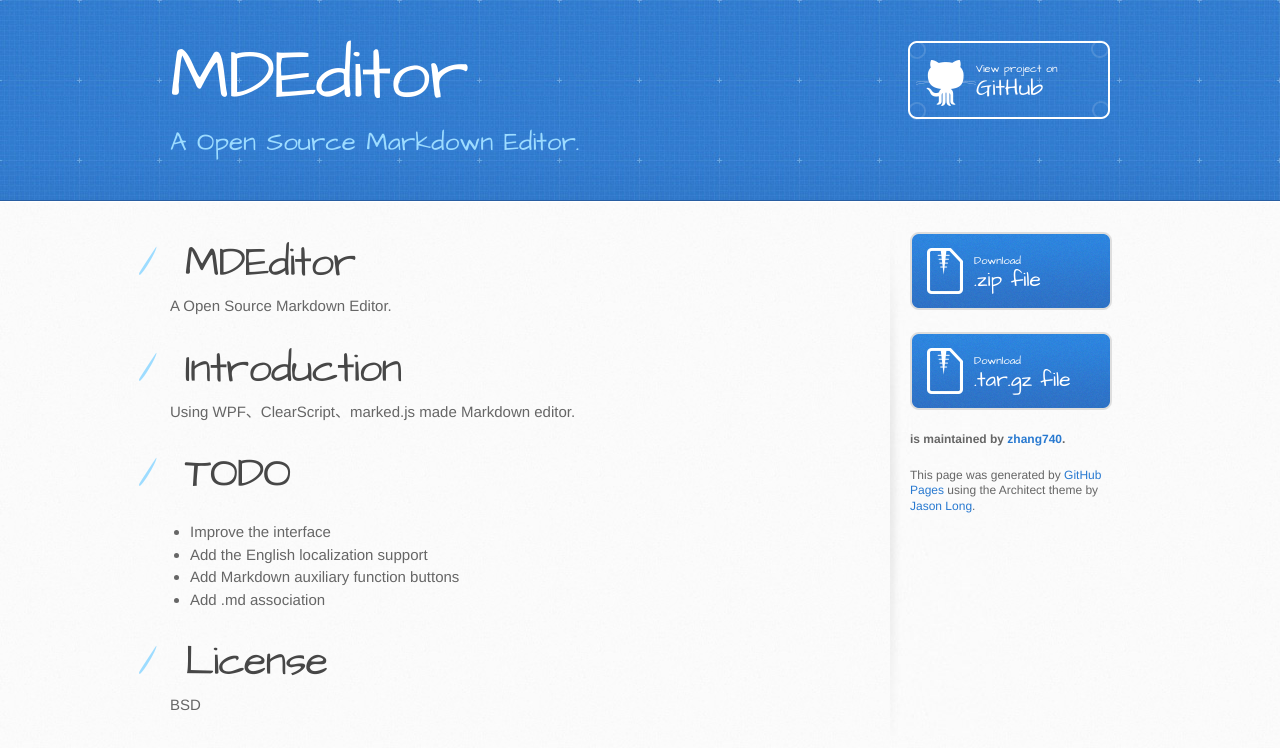
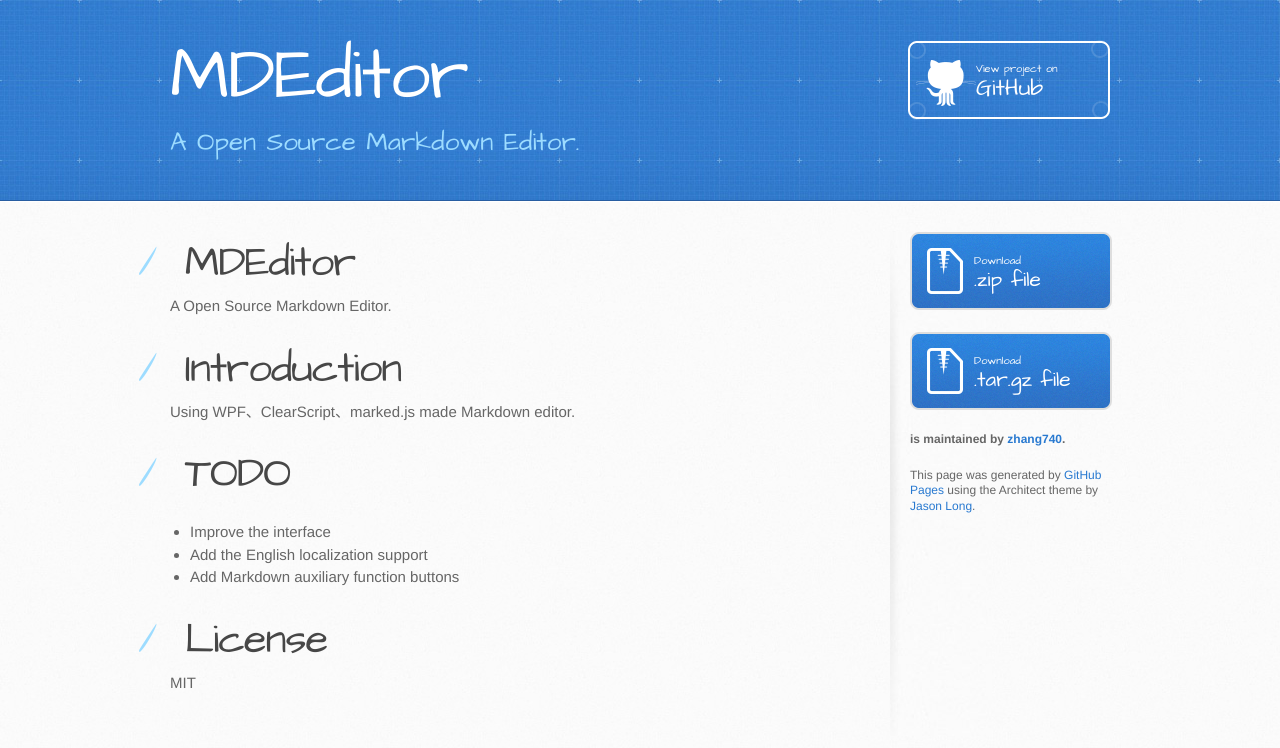
Before and after one commit to zhang740/MDEditor, a plain HTML site: page index.html in a window 1280 px wide. Drawn offline with Linux system fonts and the light colour scheme.

```diff
--- a/index.html
+++ b/index.html
@@ -45,13 +45,12 @@
 <li>Improve the interface</li>
 <li>Add the English localization support</li>
 <li>Add Markdown auxiliary function buttons</li>
-<li>Add .md association</li>
 </ul>
 
 <h1>
 <a id="license" class="anchor" href="#license" aria-hidden="true"><span class="octicon octicon-link"></span></a>License</h1>
 
-<p>BSD</p>
+<p>MIT</p>
         </section>
 
         <aside id="sidebar">
--- a/params.json
+++ b/params.json
@@ -1 +1 @@
-{"name":"MDEditor","tagline":"A Open Source Markdown Editor.","body":"# MDEditor\r\nA Open Source Markdown Editor.\r\n\r\n# Introduction\r\nUsing WPF、ClearScript、marked.js made Markdown editor.\r\n\r\n# TODO\r\n- Improve the interface\r\n- Add the English localization support\r\n- Add Markdown auxiliary function buttons\r\n- Add .md association\r\n\r\n# License\r\nBSD","google":"","note":"Don't delete this file! It's used internally to help with page regeneration."}
+{"name":"MDEditor","tagline":"A Open Source Markdown Editor.","body":"# MDEditor\r\nA Open Source Markdown Editor.\r\n\r\n# Introduction\r\nUsing WPF、ClearScript、marked.js made Markdown editor.\r\n\r\n# TODO\r\n- Improve the interface\r\n- Add the English localization support\r\n- Add Markdown auxiliary function buttons\r\n\r\n# License\r\nMIT","google":"","note":"Don't delete this file! It's used internally to help with page regeneration."}
```
